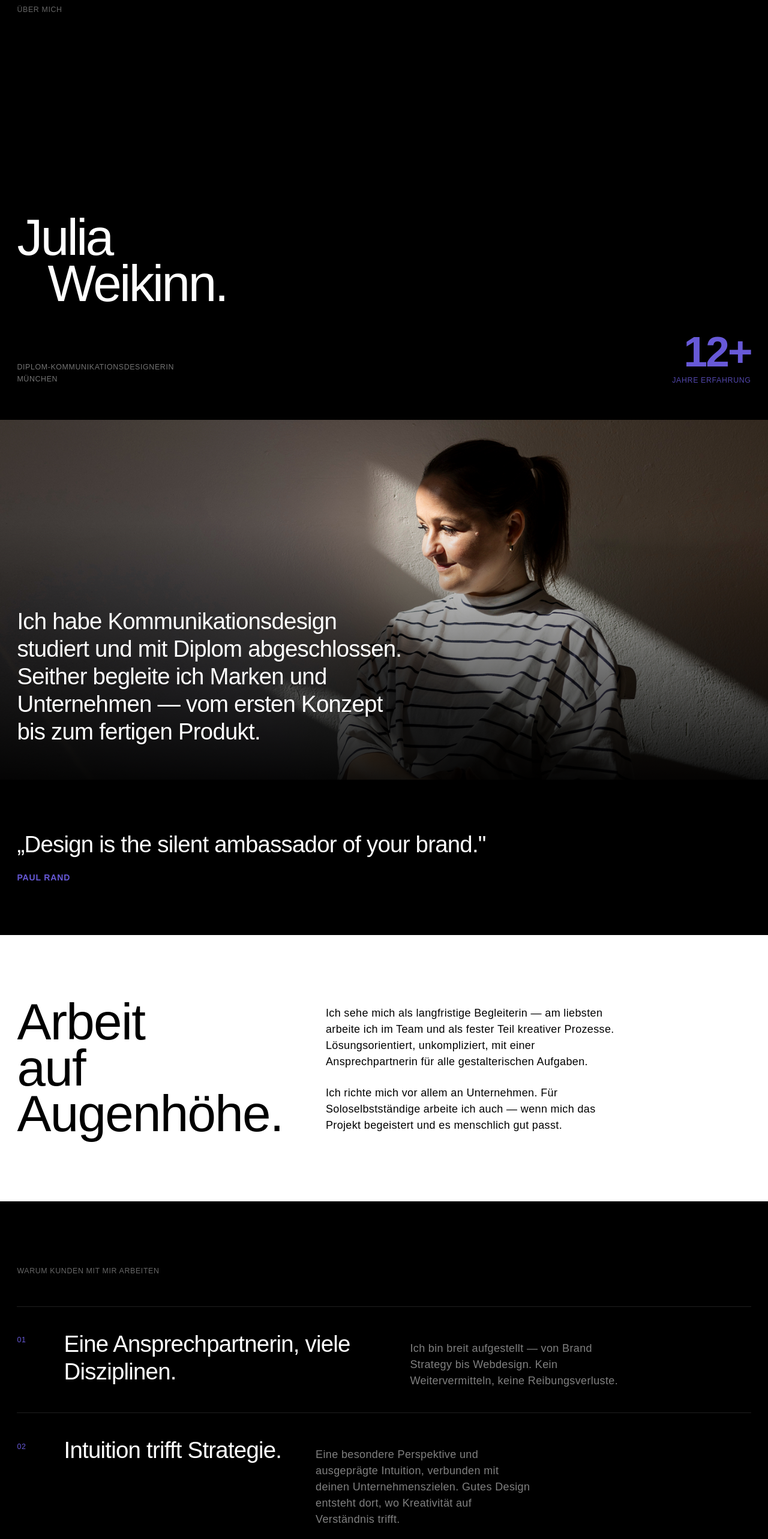
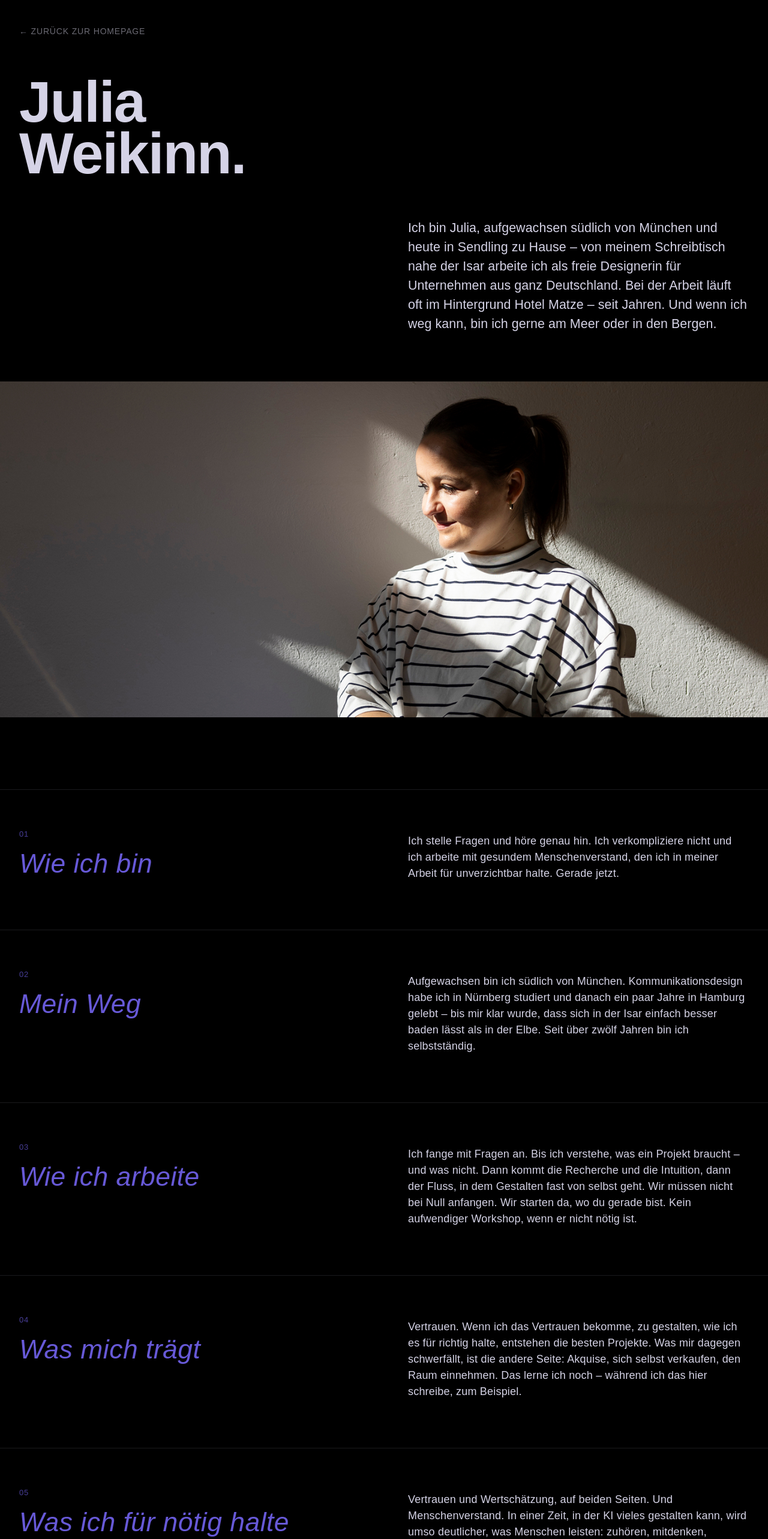
Before and after one commit to jweikinn/weikinn-design, a Next.js app: page /about in a window 1280 px wide. Shown: the part 100-2666 px from the top of the page at 60% size. Built offline with nearby package versions, Linux system fonts and the light colour scheme; a web font is replaced by a local one.

Commit message:
refactor: Redesign About page with personal narrative sections and reorder testimonials

```diff
--- a/app/about/page.tsx
+++ b/app/about/page.tsx
@@ -1,374 +1,264 @@
-import type { Metadata } from 'next'
+'use client'
+
+import { useEffect, useRef, useState } from 'react'
+import Link from 'next/link'
 import { Navbar } from '@/components/Navbar'
 import { Footer } from '@/components/Footer'
 
-export const metadata: Metadata = {
-  title: 'Über mich',
-  description: 'Julia Weikinn — Diplom-Kommunikationsdesignerin aus München. 12+ Jahre Erfahrung in Brand Design, Webdesign und Editorial Design.',
-}
+const PAD = 32
 
-const px = (mobile: number, desktop: number) =>
-  `clamp(${mobile}px, ${((desktop / 1440) * 100).toFixed(2)}vw, ${desktop}px)`
+const INTRO = 'Ich bin Julia, aufgewachsen südlich von München und heute in Sendling zu Hause – von meinem Schreibtisch nahe der Isar arbeite ich als freie Designerin für Unternehmen aus ganz Deutschland. Bei der Arbeit läuft oft im Hintergrund Hotel Matze – seit Jahren. Und wenn ich weg kann, bin ich gerne am Meer oder in den Bergen.'
 
-const sidePad = px(16, 32)
-
-const WHY_ITEMS = [
+const SECTIONS = [
   {
     num: '01',
-    title: 'Eine Ansprechpartnerin, viele Disziplinen.',
-    text: 'Ich bin breit aufgestellt — von Brand Strategy bis Webdesign. Kein Weitervermitteln, keine Reibungsverluste.',
+    title: 'Wie ich bin',
+    text: 'Ich stelle Fragen und höre genau hin. Ich verkompliziere nicht und ich arbeite mit gesundem Menschenverstand, den ich in meiner Arbeit für unverzichtbar halte. Gerade jetzt.',
   },
   {
     num: '02',
-    title: 'Intuition trifft Strategie.',
-    text: 'Eine besondere Perspektive und ausgeprägte Intuition, verbunden mit deinen Unternehmenszielen. Gutes Design entsteht dort, wo Kreativität auf Verständnis trifft.',
+    title: 'Mein Weg',
+    text: 'Aufgewachsen bin ich südlich von München. Kommunikationsdesign habe ich in Nürnberg studiert und danach ein paar Jahre in Hamburg gelebt – bis mir klar wurde, dass sich in der Isar einfach besser baden lässt als in der Elbe. Seit über zwölf Jahren bin ich selbstständig.',
   },
   {
     num: '03',
-    title: 'Designsysteme, die skalieren.',
-    text: 'Ich entwickle skalierbare Designsysteme, die langfristige Konsistenz sichern. Deine Marke wächst — dein Design wächst mit.',
+    title: 'Wie ich arbeite',
+    text: 'Ich fange mit Fragen an. Bis ich verstehe, was ein Projekt braucht – und was nicht. Dann kommt die Recherche und die Intuition, dann der Fluss, in dem Gestalten fast von selbst geht. Wir müssen nicht bei Null anfangen. Wir starten da, wo du gerade bist. Kein aufwendiger Workshop, wenn er nicht nötig ist.',
   },
   {
     num: '04',
-    title: 'Handwerk bis ins Detail.',
-    text: 'Vom ersten Konzept bis zum fertigen Endprodukt — mit Sorgfalt, Präzision und Herzblut.',
+    title: 'Was mich trägt',
+    text: 'Vertrauen. Wenn ich das Vertrauen bekomme, zu gestalten, wie ich es für richtig halte, entstehen die besten Projekte. Was mir dagegen schwerfällt, ist die andere Seite: Akquise, sich selbst verkaufen, den Raum einnehmen. Das lerne ich noch – während ich das hier schreibe, zum Beispiel.',
+  },
+  {
+    num: '05',
+    title: 'Was ich für nötig halte',
+    text: 'Vertrauen und Wertschätzung, auf beiden Seiten. Und Menschenverstand. In einer Zeit, in der KI vieles gestalten kann, wird umso deutlicher, was Menschen leisten: zuhören, mitdenken, Zusammenhänge sehen, Intuition ins Handwerk übersetzen. Darauf stelle ich meine Arbeit.',
   },
 ]
 
+const WERTE = [
+  {
+    label: 'Was zählt.',
+    items: ['Vertrauen', 'Wertschätzung', 'Klartext', 'gesunder Menschenverstand', 'Ruhe im Prozess', 'Ehrlichkeit', 'Nachhaltigkeit'],
+  },
+  {
+    label: 'Was mich freut.',
+    items: ['Fragen, die weiterführen', 'Kund:innen, die für ihre Sache stehen', 'Gute Haptik', 'Podcasts', 'Design ohne Show', 'guter Kaffee', 'Meer und Berge', 'Rückbeugen im Yoga'],
+  },
+  {
+    label: 'Kein Interesse.',
+    items: ['Buzzwords ohne Substanz', 'Hektik ohne Grund', 'KI-Beliebigkeit', 'unnötige Meetings'],
+  },
+]
+
+const bodyCss: React.CSSProperties = {
+  fontFamily: 'var(--font-sans)',
+  fontWeight: 300,
+  fontSize: '18px',
+  lineHeight: 1.5,
+  letterSpacing: '0.2px',
+  color: '#d5d3e6',
+  margin: 0,
+}
+
 export default function AboutPage() {
+  const headingRef = useRef<HTMLHeadingElement>(null)
+  const [seen, setSeen] = useState(false)
+
+  useEffect(() => {
+    const el = headingRef.current
+    if (!el) return
+    const obs = new IntersectionObserver(
+      ([entry]) => { if (entry.isIntersecting) { setSeen(true); obs.disconnect() } },
+      { threshold: 0.15 }
+    )
+    obs.observe(el)
+    return () => obs.disconnect()
+  }, [])
+
   return (
-    <main className="bg-black min-h-screen">
-      <div style={{ position: 'relative', zIndex: 1 }}>
+    <main style={{ backgroundColor: '#000', minHeight: '100vh', color: '#d5d3e6' }}>
+      <div style={{ position: 'relative', zIndex: 1, backgroundColor: '#000' }}>
         <Navbar />
 
-        {/* ── 1. Typografischer Opener ── */}
-        <section
-          className="w-full bg-black text-white"
-          style={{
-            minHeight: '100vh',
-            display: 'flex',
-            flexDirection: 'column',
-            justifyContent: 'flex-end',
-            paddingLeft: sidePad,
-            paddingRight: sidePad,
-            paddingBottom: px(40, 64),
-            paddingTop: px(100, 0),
-            position: 'relative',
-          }}
-        >
-          {/* Label oben links */}
-          <span
-            style={{
-              position: 'absolute',
-              top: px(100, 120),
-              left: sidePad,
-              fontFamily: 'var(--font-sans)',
-              fontWeight: 300,
-              fontSize: px(9, 14),
-              letterSpacing: '0.05em',
-              textTransform: 'uppercase',
-              opacity: 0.4,
-            }}
-          >
-            Über mich
-          </span>
-
-          {/* Name */}
-          <div>
-            <p
+        {/* ── Hero ── */}
+        <section style={{ paddingTop: '140px', paddingBottom: '80px', paddingLeft: `${PAD}px`, paddingRight: `${PAD}px` }}>
+          <Link
+            href="/"
             style={{
               fontFamily: 'var(--font-sans)',
               fontWeight: 300,
-                fontSize: px(60, 96),
-                lineHeight: 0.9,
-                letterSpacing: '-0.04em',
-                whiteSpace: 'nowrap',
+              fontSize: '14px',
+              letterSpacing: '0.06em',
+              textTransform: 'uppercase',
+              color: '#d5d3e6',
+              opacity: 0.5,
+              textDecoration: 'none',
+              display: 'inline-flex',
+              alignItems: 'center',
+              gap: '8px',
+              marginBottom: '64px',
             }}
           >
-              Julia
-            </p>
-            <p
+            ← Zurück zur Homepage
+          </Link>
+
+          <h1
+            ref={headingRef}
             style={{
               fontFamily: 'var(--font-sans)',
-                fontWeight: 300,
-                fontSize: px(60, 96),
+              fontWeight: seen ? 800 : 100,
+              fontSize: 'clamp(48px, 7.5vw, 108px)',
               lineHeight: 0.9,
-                letterSpacing: '-0.04em',
-                whiteSpace: 'nowrap',
-                paddingLeft: 'clamp(20px, 4vw, 60px)',
+              letterSpacing: '-0.02em',
+              color: '#d5d3e6',
+              margin: '0 0 64px',
+              opacity: seen ? 1 : 0,
+              transition: 'font-weight 1.2s cubic-bezier(0.22, 1, 0.36, 1), opacity 0.5s ease',
             }}
           >
-              Weikinn.
-            </p>
-          </div>
+            Julia<br />Weikinn.
+          </h1>
 
-          {/* Untere Zeile */}
-          <div
-            className="flex items-end justify-between"
-            style={{ marginTop: px(24, 48) }}
-          >
-            <p
-              style={{
+          {/* Intro-Text */}
+          <div className="md:grid" style={{ gridTemplateColumns: '1fr 1fr', gap: '80px' }}>
+            <div />
+            <p style={{
               fontFamily: 'var(--font-sans)',
               fontWeight: 300,
-                fontSize: px(9, 14),
-                letterSpacing: '0.05em',
-                textTransform: 'uppercase',
-                lineHeight: 1.6,
-                opacity: 0.45,
-              }}
-            >
-              Diplom-Kommunikationsdesignerin<br />München
+              fontSize: 'clamp(18px, 1.67vw, 24px)',
+              lineHeight: 1.5,
+              letterSpacing: '0.1px',
+              color: '#d5d3e6',
+              margin: 0,
+            }}>
+              {INTRO}
             </p>
-            <div style={{ textAlign: 'right' }}>
-              <p
-                style={{
-                  fontFamily: 'var(--font-sans)',
-                  fontWeight: 700,
-                  fontSize: px(40, 80),
-                  letterSpacing: '-0.04em',
-                  color: '#6759D7',
-                  lineHeight: 0.9,
-                }}
-              >
-                12+
-              </p>
-              <p
-                style={{
-                  fontFamily: 'var(--font-sans)',
-                  fontWeight: 300,
-                  fontSize: px(9, 14),
-                  letterSpacing: '0.05em',
-                  textTransform: 'uppercase',
-                  color: '#6759D7',
-                  opacity: 0.8,
-                  marginTop: '6px',
-                }}
-              >
-                Jahre Erfahrung
-              </p>
-            </div>
           </div>
         </section>
 
-        {/* ── 2. Portrait full-bleed mit Bio-Overlay ── */}
-        <section className="w-full bg-black" style={{ position: 'relative' }}>
+        {/* ── Portrait ── */}
+        <section style={{ paddingBottom: '120px' }}>
+          {/* eslint-disable-next-line @next/next/no-img-element */}
           <img
             src="/portrait.jpg"
             alt="Julia Weikinn"
             style={{
               width: '100%',
-              height: 'clamp(480px, 75vh, 860px)',
+              height: 'clamp(400px, 70vh, 800px)',
               objectFit: 'cover',
               objectPosition: '64% 15%',
               display: 'block',
             }}
           />
-          <div
+        </section>
+
+        {/* ── Nummerierte Sektionen 01–05 ── */}
+        {SECTIONS.map(({ num, title, text }) => (
+          <section
+            key={num}
             style={{
-              position: 'absolute',
-              bottom: 0,
-              left: 0,
-              right: 0,
-              background: 'linear-gradient(to top, rgba(0,0,0,0.92) 0%, rgba(0,0,0,0.4) 60%, transparent 100%)',
-              paddingLeft: sidePad,
-              paddingRight: sidePad,
-              paddingBottom: px(40, 64),
-              paddingTop: px(100, 160),
+              paddingLeft: `${PAD}px`,
+              paddingRight: `${PAD}px`,
+              paddingBottom: '80px',
+              borderTop: '1px solid rgba(213, 211, 230, 0.12)',
+              paddingTop: '64px',
             }}
           >
-            <p
-              className="text-white"
-              style={{
+            <div className="md:grid" style={{ gridTemplateColumns: '1fr 1fr', gap: '80px' }}>
+              <div>
+                <p style={{
                   fontFamily: 'var(--font-sans)',
                   fontWeight: 300,
-                fontSize: 'clamp(23px, 3vw, 40px)',
-                letterSpacing: '-0.02em',
-                lineHeight: 1.2,
-                maxWidth: '660px',
-              }}
-            >
-              Ich habe Kommunikationsdesign studiert und mit Diplom abgeschlossen. Seither begleite ich Marken und Unternehmen — vom ersten Konzept bis zum fertigen Produkt.
+                  fontSize: '13px',
+                  letterSpacing: '0.06em',
+                  textTransform: 'uppercase',
+                  color: '#6759d7',
+                  opacity: 0.7,
+                  marginBottom: '16px',
+                }}>
+                  {num}
+                </p>
+                <p style={{
+                  fontFamily: 'var(--font-display)',
+                  fontStyle: 'italic',
+                  fontWeight: 300,
+                  fontSize: 'clamp(32px, 3.47vw, 50px)',
+                  lineHeight: 1.05,
+                  letterSpacing: '0.5px',
+                  color: '#6759d7',
+                  margin: 0,
+                }}>
+                  {title}
                 </p>
               </div>
+              <div style={{ paddingTop: '8px' }}>
+                <p style={bodyCss}>{text}</p>
+              </div>
+            </div>
           </section>
+        ))}
 
-        {/* ── 3. Zitat ── */}
-        <section
-          className="w-full bg-black text-white"
-          style={{
-            paddingTop: px(64, 96),
-            paddingBottom: px(64, 96),
-            paddingLeft: sidePad,
-            paddingRight: sidePad,
-          }}
-        >
-          <p
-            style={{
+        {/* ── 06 · Werte ── */}
+        <section style={{
+          backgroundColor: '#6759d7',
+          paddingTop: '80px',
+          paddingBottom: '80px',
+          paddingLeft: `${PAD}px`,
+          paddingRight: `${PAD}px`,
+          marginTop: '40px',
+        }}>
+          <p style={{
             fontFamily: 'var(--font-sans)',
             fontWeight: 300,
-              fontSize: 'clamp(23px, 3vw, 40px)',
-              lineHeight: 1.2,
-              letterSpacing: '-0.02em',
-              maxWidth: '820px',
-            }}
-          >
-            „Design is the silent ambassador of your brand."
-          </p>
-          <p
-            style={{
-              fontFamily: 'var(--font-sans)',
-              fontWeight: 700,
-              fontSize: '14px',
+            fontSize: '13px',
             letterSpacing: '0.06em',
             textTransform: 'uppercase',
-              color: '#6759D7',
-              marginTop: px(16, 24),
-            }}
-          >
-            Paul Rand
-          </p>
-        </section>
-
-        {/* ── 4. Ansatz ── */}
-        <section
-          className="w-full bg-white text-black"
-          style={{
-            paddingTop: px(64, 120),
-            paddingBottom: px(64, 120),
-            paddingLeft: sidePad,
-            paddingRight: sidePad,
-          }}
-        >
-          <div className="flex flex-col md:flex-row md:items-start" style={{ gap: px(40, 80) }}>
-            <p
-              style={{
-                fontFamily: 'var(--font-sans)',
-                fontWeight: 300,
-                fontSize: px(60, 96),
-                lineHeight: 0.9,
-                letterSpacing: '-0.02em',
-                flexShrink: 0,
-              }}
-            >
-              Arbeit<br />auf<br />Augenhöhe.
+            color: '#d5d3e6',
+            opacity: 0.6,
+            marginBottom: '48px',
+          }}>
+            06
           </p>
 
-            <div style={{ maxWidth: '500px', paddingTop: px(8, 12) }}>
-              <p
-                style={{
+          <div style={{ display: 'flex', flexDirection: 'column', gap: '48px' }}>
+            {WERTE.map(({ label, items }) => (
+              <div key={label} className="md:grid" style={{ gridTemplateColumns: '1fr 2fr', gap: '80px', alignItems: 'baseline' }}>
+                <p style={{
+                  fontFamily: 'var(--font-display)',
+                  fontStyle: 'italic',
+                  fontWeight: 300,
+                  fontSize: 'clamp(22px, 2.08vw, 30px)',
+                  lineHeight: 1.1,
+                  letterSpacing: '0.3px',
+                  color: '#d5d3e6',
+                  margin: '0 0 12px',
+                }}>
+                  {label}
+                </p>
+                <p style={{
                   fontFamily: 'var(--font-sans)',
                   fontWeight: 300,
                   fontSize: '18px',
-                  lineHeight: 1.5,
-                  letterSpacing: '0.02em',
-                  marginBottom: px(20, 28),
-                }}
-              >
-                Ich sehe mich als langfristige Begleiterin — am liebsten arbeite ich im Team und als fester Teil kreativer Prozesse. Lösungsorientiert, unkompliziert, mit einer Ansprechpartnerin für alle gestalterischen Aufgaben.
-              </p>
-              <p
-                style={{
-                  fontFamily: 'var(--font-sans)',
-                  fontWeight: 300,
-                  fontSize: '18px',
-                  lineHeight: 1.5,
-                  letterSpacing: '0.02em',
-                }}
-              >
-                Ich richte mich vor allem an Unternehmen. Für Soloselbstständige arbeite ich auch — wenn mich das Projekt begeistert und es menschlich gut passt.
+                  lineHeight: 1.6,
+                  letterSpacing: '0.2px',
+                  color: '#d5d3e6',
+                  opacity: 0.85,
+                  margin: 0,
+                }}>
+                  {items.join(' · ')}
                 </p>
               </div>
-          </div>
-        </section>
-
-        {/* ── 4. Warum — nummerierte Liste ── */}
-        <section
-          className="w-full bg-black text-white"
-          style={{
-            paddingTop: px(64, 120),
-            paddingBottom: px(64, 120),
-            paddingLeft: sidePad,
-            paddingRight: sidePad,
-          }}
-        >
-          <p
-            style={{
-              fontFamily: 'var(--font-sans)',
-              fontWeight: 300,
-              fontSize: px(9, 14),
-              letterSpacing: '0.05em',
-              textTransform: 'uppercase',
-              opacity: 0.4,
-              marginBottom: px(32, 56),
-            }}
-          >
-            Warum Kunden mit mir arbeiten
-          </p>
-
-          <div>
-            {WHY_ITEMS.map(({ num, title, text }) => (
-              <div
-                key={num}
-                className="flex items-start"
-                style={{
-                  gap: px(20, 48),
-                  borderTop: '1px solid rgba(255,255,255,0.12)',
-                  paddingTop: px(24, 44),
-                  paddingBottom: px(24, 44),
-                }}
-              >
-                <span
-                  style={{
-                    fontFamily: 'var(--font-sans)',
-                    fontWeight: 300,
-                    fontSize: px(9, 14),
-                    letterSpacing: '0.05em',
-                    color: '#6759D7',
-                    paddingTop: px(4, 8),
-                    flexShrink: 0,
-                    width: px(28, 40),
-                  }}
-                >
-                  {num}
-                </span>
-
-                <div className="flex flex-col md:flex-row md:items-baseline" style={{ gap: px(8, 64), flex: 1 }}>
-                  <p
-                    style={{
-                      fontFamily: 'var(--font-sans)',
-                      fontWeight: 300,
-                      fontSize: 'clamp(23px, 3vw, 40px)',
-                      lineHeight: 1.2,
-                      letterSpacing: '-0.02em',
-                      flexShrink: 0,
-                      maxWidth: '520px',
-                    }}
-                  >
-                    {title}
-                  </p>
-                  <p
-                    style={{
-                      fontFamily: 'var(--font-sans)',
-                      fontWeight: 300,
-                      fontSize: '18px',
-                      lineHeight: 1.5,
-                      letterSpacing: '0.02em',
-                      opacity: 0.5,
-                      maxWidth: '360px',
-                    }}
-                  >
-                    {text}
-                  </p>
-                </div>
-              </div>
             ))}
-            <div style={{ borderTop: '1px solid rgba(255,255,255,0.12)' }} />
           </div>
         </section>
 
       </div>
+
+      <div style={{ position: 'sticky', bottom: 0, zIndex: 0 }}>
         <Footer />
+      </div>
     </main>
   )
 }
```
Also changed, not shown: components/SectionSix.tsx (+5 -5 lines). Lines whose indentation alone changed are shown as unchanged.
